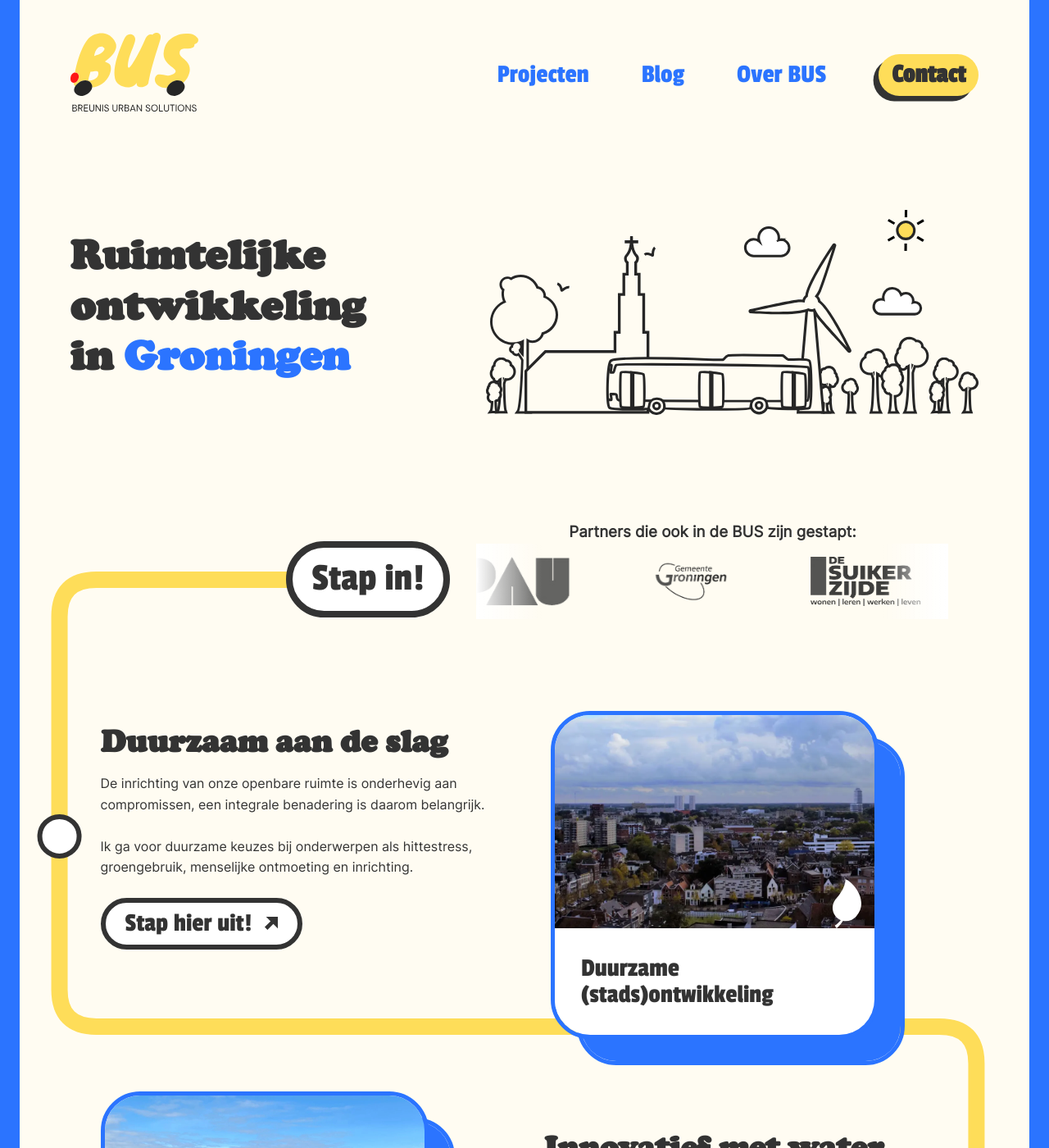
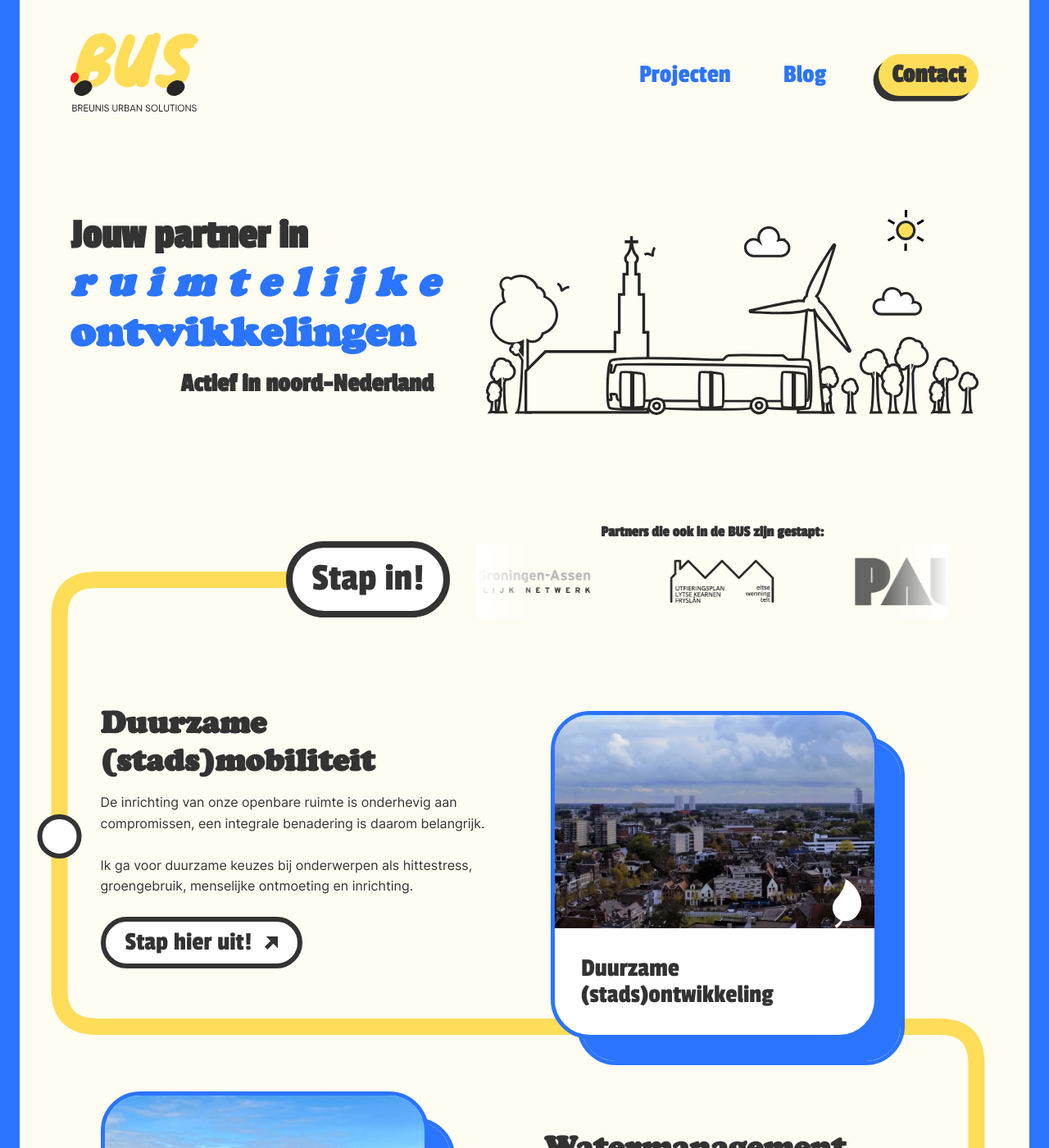
Before and after one commit to TheRealEdd/BreunisUrbanSolutions, a Jekyll site: the page built from index.html, in a window 1280 px wide and 1400 px high. Shown: the whole window at 82% size. Built offline with Jekyll 4.4.1, drawn with Linux system fonts in a browser that asks for light colours; some of the changed text lies outside the part shown.

Commit message:
Contact page up

```diff
--- a/_layouts/default.html
+++ b/_layouts/default.html
@@ -29,7 +29,7 @@
     </main>
 
     <footer>
-        <p>© 2026 {{ site.name }}</p>
+        <p>© Breunis Urban Solutions 2026 {{ site.name }}</p>
     </footer>
 
 </body>
--- a/blog.html
+++ b/blog.html
@@ -1,6 +1,6 @@
 ---
 layout: default
-title: Our Blog
+title: BUS | Blog
 ---
 
 <h1>Welcome to the Blog</h1>
--- a/index.html
+++ b/index.html
@@ -37,8 +37,8 @@
             <ul class="nav-links">
                 <li><a href="#projecten">Projecten</a></li>
                 <li><a href="{{ site.baseurl }}/blog.html">Blog</a></li>
-                <li><a href="#over-bus">Over BUS</a></li>
-                <li><a href="#contacty" id="nav-contact-btn">Contact</a></li>
+                <!-- <li><a href="#about">Over BUS</a></li> -->
+                <li><a href="{{ site.baseurl }}/contact.html" id="nav-contact-btn">Contact</a></li>
             </ul>
         </nav>
     </header>
@@ -46,7 +46,10 @@
     <!-- HERO -->
     <section class="hero">
         <div class="hero-content">
-            <h1>Ruimtelijke<br>ontwikkeling<br>in <span id="hero-text-highlight">Groningen</span></h1>
+            <div class="hero-text">
+                <h1>Jouw partner in <span id="hero-text-highlight"><span id="hero-text-spread">ruimtelijke</span> ontwikkelingen</span></h1>
+                <h3>Actief in noord-Nederland</h3>
+            </div>
             <img src="media/hero-illustratie.svg" alt="Groningen landschap met Martinitoren, windmolen, bus en bomen, vlak geïllustreerd">
         </div>
     </section>
@@ -66,7 +69,7 @@
             <div class="partners-carousel">
                 <h3>Partners die ook in de BUS zijn gestapt:</h3>
                 <div class="logoTicker">
-                    <div class="logoTrack">
+                    <div id="logoTrack">
                         <!-- Original logos -->
                         <img src="media/logos/ukk-logo.webp" alt="Utfieringsplan Lytse Kearnen Fryslan logo">
                         <img src="media/logos/pau-logo.webp" alt="Bureau PAU logo">
@@ -89,7 +92,7 @@
         <article id="line-stop-1" class="project project-left route-stop" data-circle="true">
             <div class="route-anchor"></div>
             <div class="project-content">
-                <h2>Duurzaam aan de slag</h2>
+                <h2>Duurzame (stads)mobiliteit</h2>
                 <p>
                     De inrichting van onze openbare ruimte is onderhevig aan compromissen, een integrale benadering is daarom belangrijk.
                     <br><br>
@@ -116,7 +119,7 @@
                 <img src="media/fotos/WhatsApp Image 2023-05-02 at 17.49.14-1.webp" alt="Stad Groningen" class="project-image-background">
             </div>
             <div class="project-content">
-                <h2>Innovatief met water</h2>
+                <h2>Watermanagement</h2>
                 <p>
                     De traditionele aanpak waar wij Nederlanders zo goed in zijn begint zijn grenzen te bereiken. Innovatieve manieren van watermanagement zijn bekend, dus laten we die ook toepassen.
 
@@ -134,7 +137,7 @@
 
             <div class="route-anchor"></div>
             <div class="project-content">
-                <h2>Altijd energie voor oplossingen</h2>
+                <h2>Energie en Mobiliteit</h2>
                 <p>
                     Infrastructuur en energie verbinden ons met elkaar en onze omgeving. Beiden zijn een middel voor leefbaarheid en duurzaamheid, geen einddoel.
 
@@ -188,7 +191,7 @@
         <h3>BUS — Breunis Urban Solutions</h3>
         <p>Creating sustainable urban futures.</p>
 
-        <a href="mailto:info@bus.nl" class="footer-btn">
+        <a href="{{ site.baseurl }}/blog.html" class="footer-btn">
             Contact opnemen
         </a>
     </footer>
--- a/script.js
+++ b/script.js
@@ -236,3 +236,12 @@
 if (document.getElementById("projects")) {
     new ResizeObserver(drawRoute).observe(document.getElementById("projects"));
 }
+
+window.addEventListener("load", () => {
+  const track = document.getElementById("logoTrack");
+
+  // total width = 2 halves; shift = half of total
+  const half = track.scrollWidth / 2;
+
+  track.style.setProperty("--shift", half);
+});
--- a/styles.css
+++ b/styles.css
@@ -7,7 +7,7 @@
     --charcoal: #333333;
     --light: #f7f9fc;
 
-    --ticker-speed: 25s; /* Lower = faster */
+    --ticker-speed: 40s; /* Lower = faster */
     --logo-height: 60px;
     --logo-gap: 6rem;
 }
@@ -53,6 +53,10 @@
 
 h1, h2 {
     font-family: "Cooper Black", serif;
+}
+
+h3 {
+    font-family: "Passion One", sans-serif;
 }
 
 .page-button {
@@ -260,13 +264,29 @@
 
 .hero h1 {
     font-size: clamp(3rem, 4vw, 6rem);
+    font-family: "Passion One", sans-serif;
     color: var(--charcoal);
     margin-bottom: 1rem;
-    line-height: 1.2;
+    line-height: 1;
+}
+
+.hero h3 {
+    font-size: clamp(2rem, 2vw, 4rem);
+    color: var(--charcoal);
+    margin-bottom: 1rem;
+    line-height: 1;
+    text-align: right;
 }
 
 #hero-text-highlight {
     color: var(--blue);
+    font-family: "Cooper Black", serif;
+    line-height: 1.2;
+}
+
+#hero-text-spread {
+    letter-spacing: 15px;
+    font-style: italic;
 }
 
 .hero img {
@@ -308,16 +328,24 @@
     padding: 1rem;
 }
 
-.logoTrack {
+#logoTrack {
   display: flex;
   align-items: center;
   gap: var(--logo-gap);
   width: max-content;
   filter: grayscale(100%);
+  transform: translate3d(0,0,0);
+  will-change: transform;
   animation: tickerScroll var(--ticker-speed) linear infinite;
 }
 
-.logoTrack img {
+@keyframes tickerScroll {
+  from { transform: translate3d(calc(var(--shift) * -1px), 0, 0); }
+  to   { transform: translate3d(0,0,0); }
+}
+
+
+#logoTrack img {
     height: var(--logo-height);
     width: auto;
     flex-shrink: 0;
@@ -327,7 +355,7 @@
     transition: opacity 0.3s ease;
 }
 
-.logoTrack img:hover {
+#logoTrack img:hover {
     opacity: 1;
 }
 
@@ -359,17 +387,6 @@
         transparent
     );
 }
-
-@keyframes tickerScroll {
-    from {
-        transform: translateX(0);
-    }
-
-    to {
-        transform: translateX(calc(-50% + 3rem));
-    }
-}
-
 
 
 
@@ -716,6 +733,103 @@
     background-color: #f8fafc; /* Soft hover effect for table rows */
 }
 
+
+/* CONTACT FORM STUFF */
+
+.contact-section {
+    width: 100%;
+    max-width: 40rem;
+    margin-left: auto;
+    margin-right: auto;
+    padding: 3rem 1rem;
+}
+
+.contact-intro>*+* {
+    margin-top: 1rem;
+}
+
+.contact-description {
+    color: rgb(107 114 128);
+}
+
+.contact-form {
+    display: flex;
+    flex-direction: column;
+    justify-content: center;
+}
+
+.form-group-container {
+    display: grid;
+    gap: 1rem;
+    margin-top: 2rem;
+}
+
+.form-group {
+    display: flex;
+    flex-direction: column;
+    font-weight: 700;
+}
+
+.form-label {
+    margin-bottom: 0.5rem;
+}
+
+.form-input,
+.form-textarea {
+    padding: 0.5rem;
+    border: 1px solid #e5e7eb;
+    display: flex;
+    height: 2.5rem;
+    width: 100%;
+    border-radius: 0.375rem;
+    font-size: 0.875rem;
+    line-height: 1.25rem;
+}
+
+.form-input::placeholder,
+.form-textarea:focus-visible {
+    color: #6b7280;
+}
+
+.form-input:focus-visible,
+.form-textarea:focus-visible {
+    outline: 2px solid var(--blue);
+    outline-offset: 2px;
+}
+
+.form-textarea {
+    min-height: 120px;
+    font-family: "Inter", sans-serif;
+}
+
+.form-submit {
+    font-family: "Passion One", sans-serif;
+    font-size: 2rem;
+    color: var(--charcoal);
+    background: var(--yellow);
+    text-decoration: none;
+    margin: 2rem 1rem;
+    padding: 1rem;
+    border: none;
+    border-radius: 999px;
+    font-weight: 600;
+    letter-spacing: 0.02rem;
+    box-shadow: -0.4rem 0.4rem 0 var(--charcoal);
+    transition: transform 0.3s ease, box-shadow 0.3s ease;
+}
+
+.form-submit:hover {
+    transform: translate(0.2rem, -0.2rem);
+    box-shadow: -0.6rem 0.6rem 0 var(--charcoal);
+    cursor: pointer;
+}
+
+.form-submit:active {
+    transform: translate(-0.2rem, 0.2rem);
+    box-shadow: -0.2rem 0.2rem 0 var(--charcoal);
+}
+
+
 /* RESPONSIVE */
 
 @media (max-width: 900px) {
```
Also changed, not shown: contact.html (added, +46 -0 lines), bedankt.html (added). Lines whose indentation alone changed are shown as unchanged.
